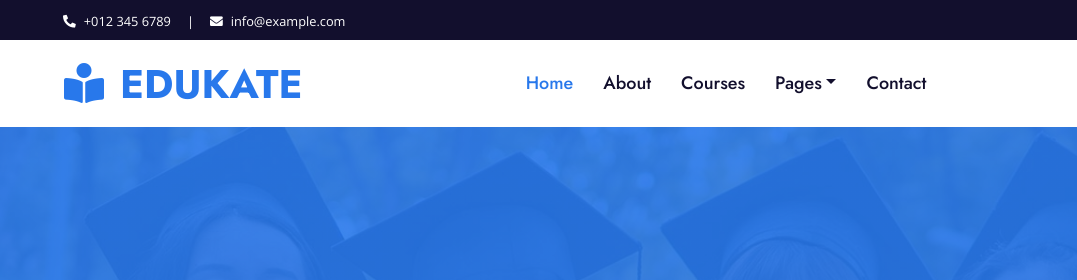
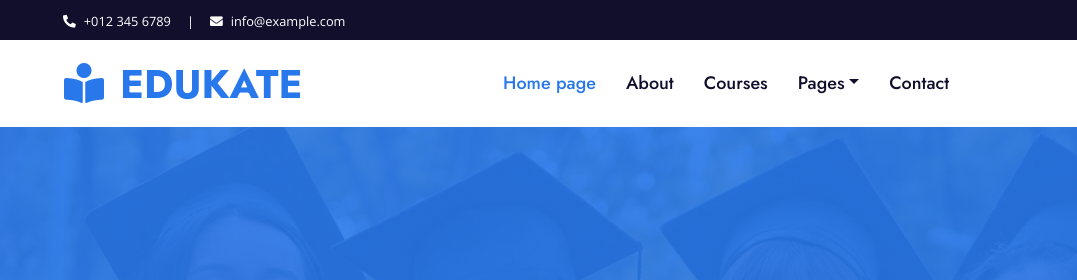
Before and after one commit to mdyaseenkc/schoolwebsite, a plain HTML site: page index.html in a window 1280 px wide. Shown: the top 280 px of the page, 0-1077 px from the left. Drawn offline with nearby package versions, Linux system fonts and the light colour scheme.

Commit message:
home page name edited

```diff
--- a/index.html
+++ b/index.html
@@ -71,7 +71,7 @@
             </button>
             <div class="collapse navbar-collapse justify-content-between px-lg-3" id="navbarCollapse">
                 <div class="navbar-nav mx-auto py-0">
-                    <a href="index.html" class="nav-item nav-link active">Home</a>
+                    <a href="index.html" class="nav-item nav-link active">Home page</a>
                     <a href="about.html" class="nav-item nav-link">About</a>
                     <a href="course.html" class="nav-item nav-link">Courses</a>
                     <div class="nav-item dropdown">
```
